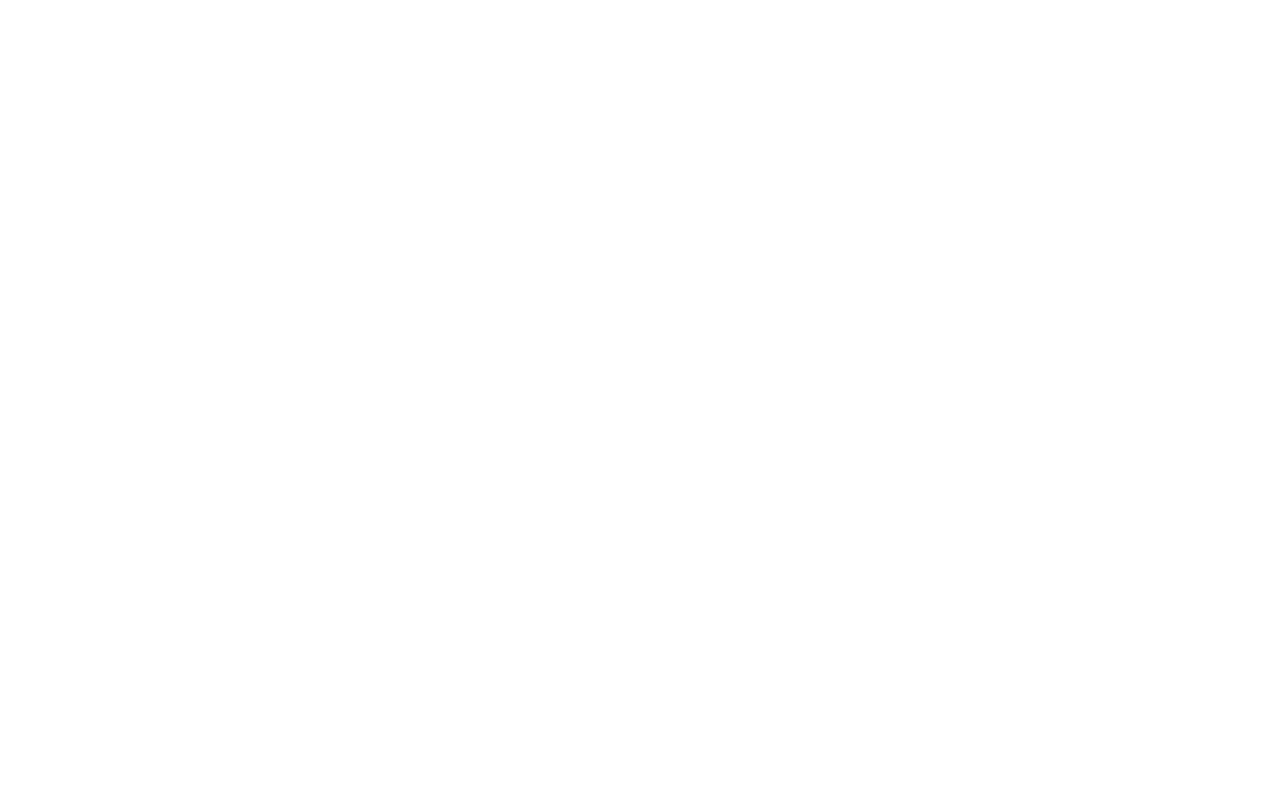
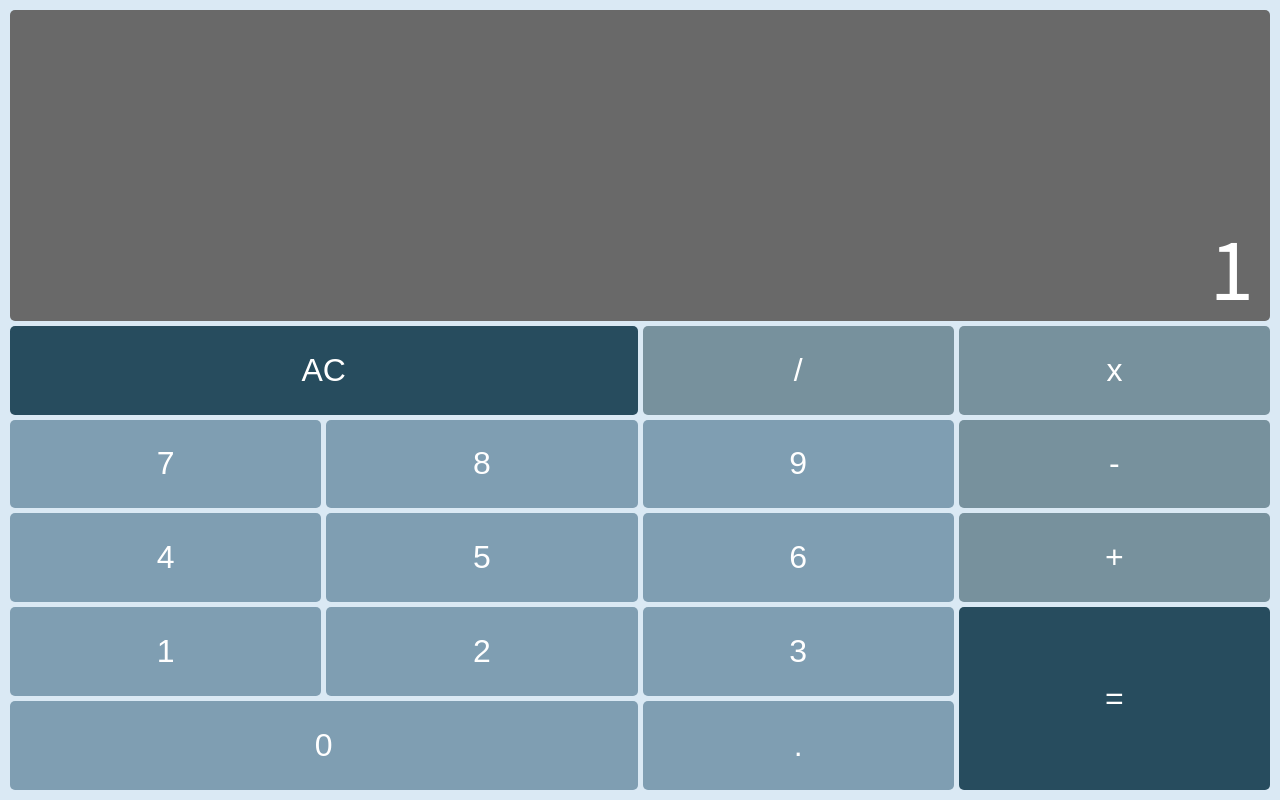
Before and after one commit to Chung-Kai-Cheng/calculator, a React (Vite) app: page / in a window 1280 px wide. Built offline with nearby package versions, Linux system fonts and the light colour scheme.

Commit message:
build: basic components & scss

```diff
--- a/src/App.jsx
+++ b/src/App.jsx
@@ -1,3 +1,12 @@
+import Display from "./components/Display";
+import ButtonArea from "./components/Button/ButtonArea";
+import "./styles/app.scss";
+
 export default function App() {
-  return <></>;
+  return (
+    <div className="main-container">
+      <Display />
+      <ButtonArea />
+    </div>
+  );
 }
--- /dev/null
+++ b/src/components/Button/ButtonArea.jsx
@@ -0,0 +1,28 @@
+import React from "react";
+import OperatorButton from "./OperatorButton";
+import NumberButton from "./NumberButton";
+import "../../styles/button-area.scss";
+
+export default function ButtonArea() {
+  return (
+    <div className="button-container">
+      <OperatorButton operator="AC" className="all-clean" />
+      <OperatorButton operator="/" className="devided-by" />
+      <OperatorButton operator="x" className="times" />
+      <NumberButton number="7" />
+      <NumberButton number="8" />
+      <NumberButton number="9" />
+      <OperatorButton operator="-" className="minus" />
+      <NumberButton number="4" />
+      <NumberButton number="5" />
+      <NumberButton number="6" />
+      <OperatorButton operator="+" className="plus" />
+      <NumberButton number="1" />
+      <NumberButton number="2" />
+      <NumberButton number="3" />
+      <OperatorButton operator="=" className="equals" />
+      <NumberButton number="0" />
+      <NumberButton number="." />
+    </div>
+  );
+}
--- a/src/components/Button/NumberButton.jsx
+++ b/src/components/Button/NumberButton.jsx
@@ -0,0 +1,5 @@
+import React from "react";
+
+export default function NumberButton({ number }) {
+  return <button className={`number-button-${number}`}>{number}</button>;
+}
--- a/src/components/Button/OperatorButton.jsx
+++ b/src/components/Button/OperatorButton.jsx
@@ -0,0 +1,5 @@
+import React from "react";
+
+export default function OperatorButton({ operator, className }) {
+  return <button className={className}>{operator}</button>;
+}
--- a/src/components/Display.jsx
+++ b/src/components/Display.jsx
@@ -0,0 +1,10 @@
+import React from "react";
+import "../styles/display.scss";
+
+export default function Display() {
+  return (
+    <div className="display-container">
+      <p>1</p>
+    </div>
+  );
+}
--- /dev/null
+++ b/src/styles/app.scss
@@ -0,0 +1,13 @@
+@import "./base.scss";
+
+.main-container {
+  min-width: 320px;
+  display: flex;
+  flex-direction: column;
+  justify-content: center;
+  align-items: center;
+  width: 100%;
+  height: 100vh;
+  padding: 10px;
+  background-color: $background-color;
+}
--- a/src/styles/base.scss
+++ b/src/styles/base.scss
@@ -1,9 +1,13 @@
-$font-size-small-title: 1.25rem;
-$font-size-small: 0.75rem;
+$display-color: dimgray;
+$background-color: #dae9f4;
+$main-color: #7f9eb2;
+$second-color: #77919d;
+$alert-color: #274c5e;
 
 body {
   font-family: "Noto Sans TC", sans-serif;
   height: 100%;
+  color: white;
 }
 
 .cursor-pointer {
--- /dev/null
+++ b/src/styles/button-area.scss
@@ -0,0 +1,42 @@
+@import "./base.scss";
+
+.button-container {
+  display: grid;
+  width: 100%;
+  height: 60vh;
+  grid-template-columns: repeat(4, 1fr);
+  grid-template-rows: repeat(5, 1fr);
+  grid-gap: 5px;
+}
+
+button {
+  border: none;
+  border-radius: 5px;
+  padding: 10px;
+  font-size: 2rem;
+  font-weight: 500;
+  color: white;
+  background-color: $main-color;
+}
+
+.devided-by,
+.times,
+.minus,
+.plus {
+  background-color: $second-color;
+}
+
+.all-clean {
+  grid-column: 1 / 3;
+  background-color: $alert-color;
+}
+
+.equals {
+  grid-column: 4 / 5;
+  grid-row: 4 / 6;
+  background-color: $alert-color;
+}
+
+.number-button-0 {
+  grid-column: 1 / 3;
+}
--- /dev/null
+++ b/src/styles/display.scss
@@ -0,0 +1,16 @@
+@import "./base.scss";
+
+.display-container {
+  display: flex;
+  justify-content: flex-end;
+  align-items: flex-end;
+  overflow: hidden;
+  flex-wrap: wrap;
+  font-size: 5rem;
+  width: 100%;
+  height: 40vh;
+  border-radius: 5px;
+  background-color: $display-color;
+  padding: 1rem;
+  margin-bottom: 5px;
+}
```
